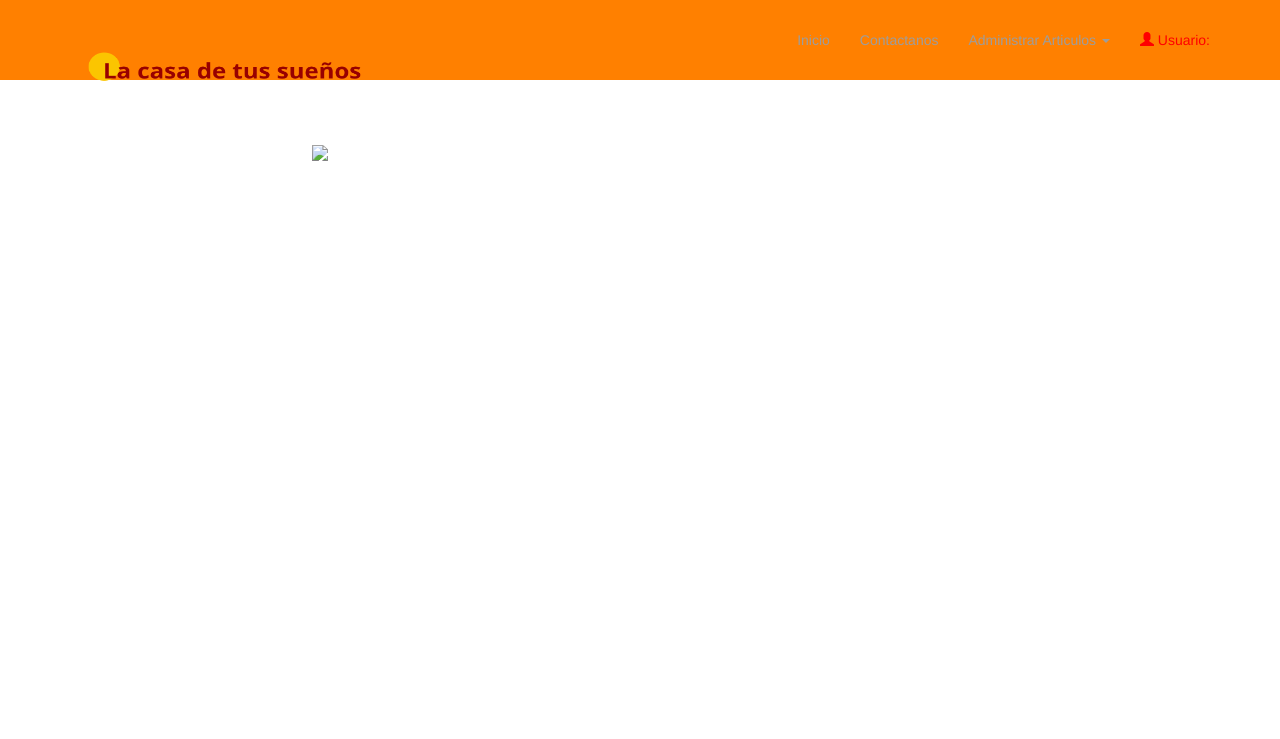
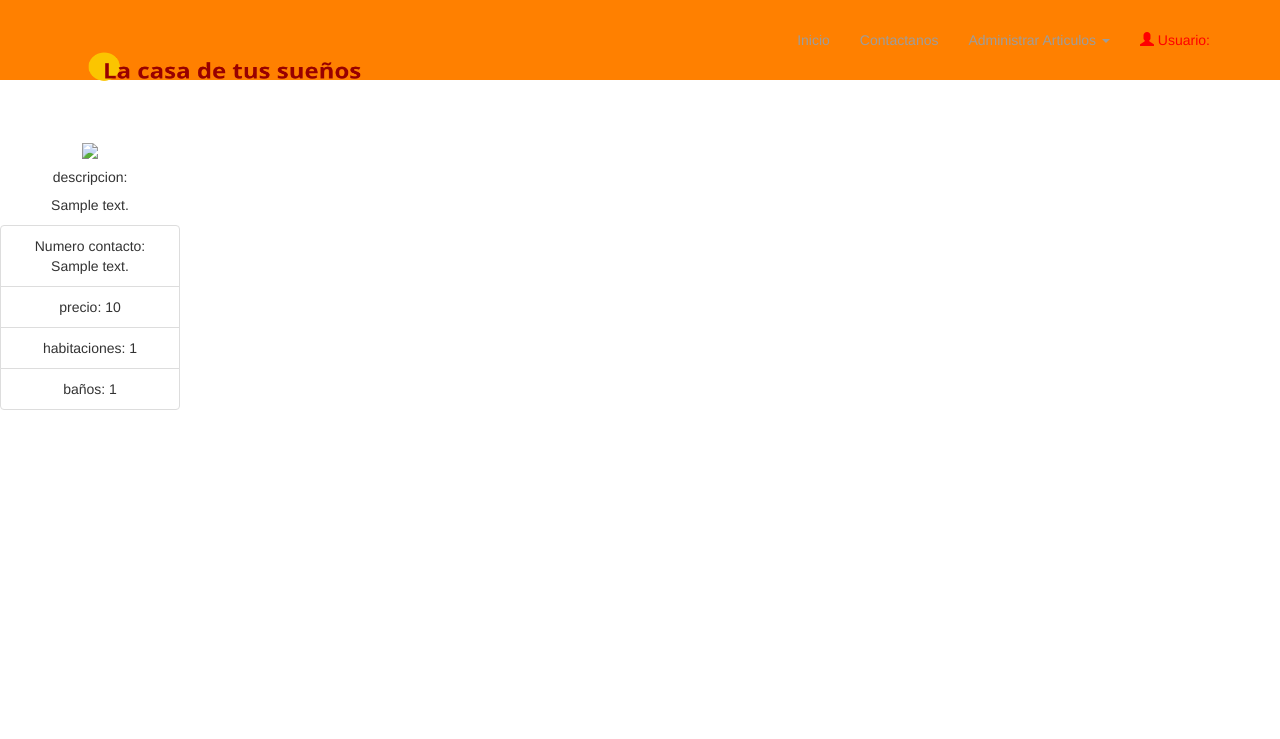
Before and after one commit to ghelic-brain/La-casa-de-tus-sue-os, a PHP site: page /pruebas/vistas/inicio.php in a window 1280 px wide. Shown: the top 739 px of the page. Run offline with PHP 8.4, Linux system fonts and the light colour scheme; the visitor is signed in with stand-in values (Sample User, id 1); tables that the repository leaves empty hold one stand-in row (values such as "Sample post"); data that the repository does not hold is empty.

Commit message:
1.1 pruebas productos

```diff
--- a/css/menu.css
+++ b/css/menu.css
@@ -50,3 +50,11 @@ a:hover {
 .open{
   background-color: yellow;
 }
+media (max-width:800px){
+
+}
+@media (max-width: 600px) {
+  .facet_sidebar {
+    display: none;
+  }
+}
--- a/index.php
+++ b/index.php
@@ -57,7 +57,7 @@
 
         .article p{
             text-align: justify;
-            padding:15px;
+            padding:10px;
             aling-text:center;
             color:#222;
             font-size:22px;
--- a/vistas/inicio.php
+++ b/vistas/inicio.php
@@ -15,12 +15,35 @@
 
 
 		display: grid;
-		grid-template-columns: 50% 50%;
-		grid-template-rows:  300px 300px ;
+		grid-template-columns: 25% 25% 25% 25%;
+
+
 		grid-column-gap: 0px;
 		grid-row-gap: 0px;
 
 }
+@media (max-width: 600px) {
+	.contenedorPrincipal{
+
+
+		grid-template-columns: 50% 50%;
+
+
+
+}
+		}
+
+		@media (max-width: 450px) {
+	.contenedorPrincipal{
+
+
+		grid-template-columns: 100%;
+
+
+
+}
+		}
+
 .contenidoProducto{
 
 }
@@ -68,12 +91,12 @@
 	</style>
 </head>
 <body>
-	<div id="contenedorPrincipal">
+	<div id="contenedorProductos">
 
 	</div>
 		<script>
 			$(document).ready(function(){
-				$('#contenedorPrincipal').load("productos/grid_productos.php");
+				$('#contenedorProductos').load("productos/grid_productos.php");
 			});
 		</script>
 </body>
--- a/vistas/productos/grid_productos.php
+++ b/vistas/productos/grid_productos.php
@@ -21,24 +21,29 @@
 
  ?>
 
-<div class="contenedorPrincipal" style="text-align: center;">
+<div class="contenedorPrincipal" style="text-align: center; ">
+
 
 
 	<?php while($ver=mysqli_fetch_row($result)): ?>
 
-		<div class="contein" (click)="viewNotice()">
+
+		<div class="conteiner" style="width: 18rem;">
 <?php
 	$imgVer=explode("/", $ver[4]) ;
 	$imgruta=$imgVer[1]."/".$imgVer[2]."/".$imgVer[3];
 ?>
-			<picture><img width="100%" src="<?php echo $imgruta ?>"></picture>
-			<div class="float">
-			<h4 class="title">nombre propiedad:<?php echo $ver[0]; ?></h4>
-			<span class="subtitle">descripcion propiedad:<?php echo $ver[1]; ?>
-			numero:<?php echo $ver[2]; ?>
-			precio:<?php echo $ver[3]; ?>
-			</span>
+  <img class=" card-img-top" width="100%" src="<?php echo $imgruta ?>">
+  <div class="card-body">
+    <h5 class="card-title">descripcion:</h5>
+    <p class="card-text"><?php echo $ver[1]; ?></p>
   </div>
+  <ul class="list-group list-group-flush">
+    <li class="list-group-item">Numero contacto: <?php echo $ver[1]; ?></li>
+    <li class="list-group-item">precio: <?php echo $ver[3]; ?></li>
+	<li class="list-group-item">habitaciones: <?php echo $ver[6]; ?></li>
+	<li class="list-group-item"> baños: <?php echo $ver[7]; ?></li>
+  </ul>
 
 </div>
 
@@ -49,5 +54,6 @@
 
 
 
+
 <?php endwhile; ?>
 	</div>
```
Also changed, not shown: vistas/contactanos.php (+6 -3 lines). Lines whose indentation alone changed are shown as unchanged.
